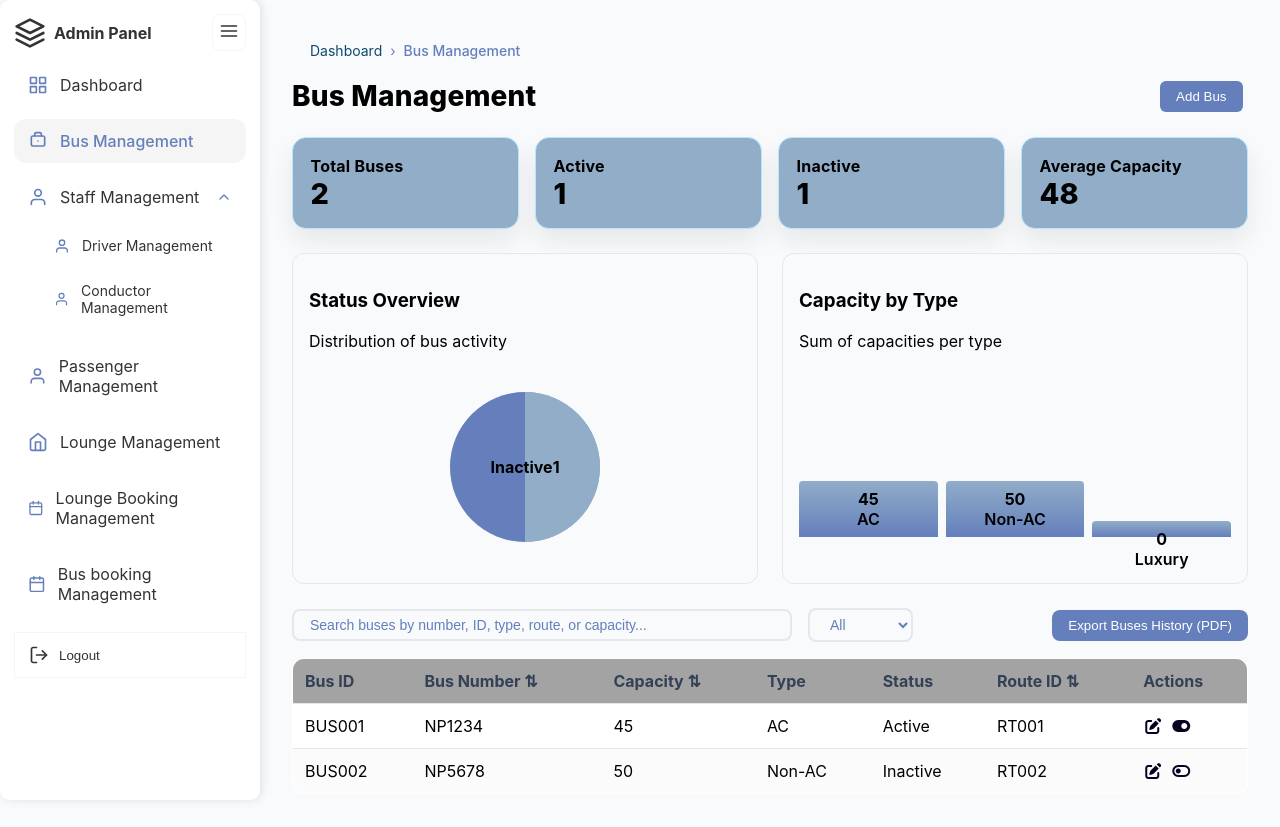
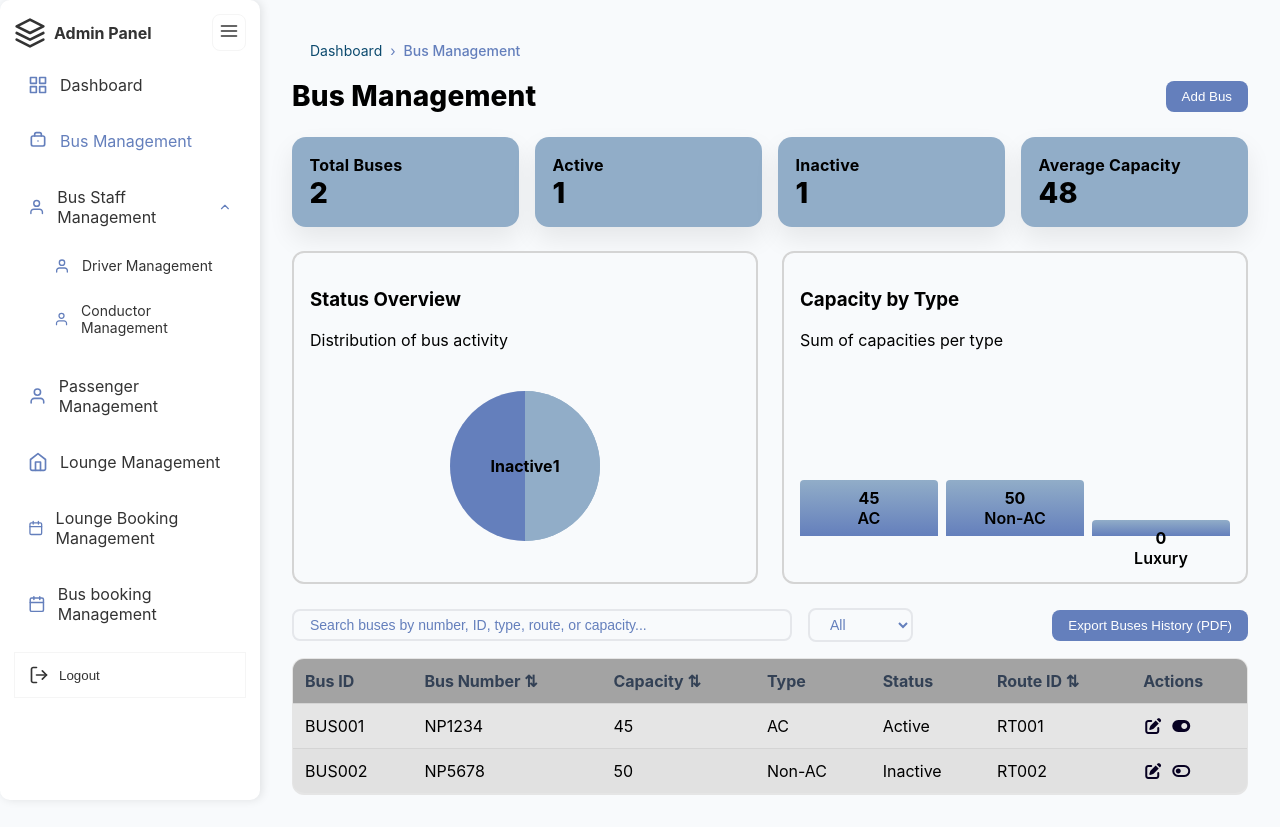
Before and after one commit to BusLounge/sts-admin-web-app, an Angular app in the folder frontend/my-angular-app/: page /bus-management in a window 1280 px wide. Built offline with nearby package versions, Linux system fonts and the light colour scheme.

Commit message:
`Updated styles and logic for sidebar and bus management component`

```diff
--- a/frontend/my-angular-app/src/app/pages/bus-management/bus-management.component.scss
+++ b/frontend/my-angular-app/src/app/pages/bus-management/bus-management.component.scss
@@ -28,16 +28,16 @@
       background: var(--color-buttns-light);
       color: var(--color-text-inverse);
       border: none;
+      border-radius: 8px;
       padding: 0.5rem 1rem;
-      border-radius: 6px;
       cursor: pointer;
-      transition: 0.3s;
-      margin-right: 5.5px;
+      transition: 0.2s;
+      white-space: nowrap;
 
       &:hover {
-        background: var(--color-primary-700);
-        transform: translateY(-1px);
-        box-shadow: 0 6px 18px rgba(53, 61, 212, 0.25);
+        background: var(--secondary-color);
+
+
       }
     }
   }
@@ -53,7 +53,7 @@
 
     .stat-card {
       background:  var(--color-secondary-500) ;
-      border: 1px solid var(--color-primary-200);
+      border: 1px ;
       border-radius: 14px;
       padding: 1.1rem;
       box-shadow: 0 12px 26px rgba(0, 0, 0, 0.08);
@@ -81,7 +81,7 @@
 
     .chart {
       background: var(--color-background-primary);
-      border: 1px solid var(--color-border-light);
+      border: 2px solid var( --color-neutral-300);
       border-radius: 12px;
       padding: 1rem;
 
@@ -235,23 +235,24 @@
       transition: 0.2s;
       white-space: nowrap;
 
-      &:hover { opacity: 0.9; }
+      &:hover { background: var(--secondary-color); }
     }
   }
 
   .bus-table {
     width: 100%;
-    border-collapse: collapse;
+    border-collapse:collapse;
     margin: 0rem;
-    background: #fff;
-    border: 1px solid #e5e7eb;
+    background: var(--color-neutral-200);
+    border: 1px solid var(--color-neutral-300);
+    border-bottom: 2px solid var(--color-neutral-600);
     border-radius: 12px;
     overflow: hidden;
     text-align: left;
 
     th, td {
       padding: 0.75rem;
-      border-bottom: 1px solid #e5e7eb;
+      border-bottom: 1px solid var(--color-neutral-300);
     }
 
     th {
--- a/frontend/my-angular-app/src/app/shared/components/sidebar/sidebar.component.html
+++ b/frontend/my-angular-app/src/app/shared/components/sidebar/sidebar.component.html
@@ -18,7 +18,7 @@
   <nav class="sidebar-nav">
     <ul class="nav-list">
       <li class="nav-item" [class.active]="currentPage === 'dashboard'">
-        <a (click)="navigate.emit('dashboard')" class="nav-link">
+        <a (click)="setActivePage('dashboard'); navigate.emit('dashboard')" class="nav-link">
           <svg width="20" height="20" viewBox="0 0 24 24" fill="none" xmlns="http://www.w3.org/2000/svg">
             <rect x="3" y="3" width="7" height="7" stroke="currentColor" stroke-width="2" stroke-linecap="round" stroke-linejoin="round"/>
             <rect x="14" y="3" width="7" height="7" stroke="currentColor" stroke-width="2" stroke-linecap="round" stroke-linejoin="round"/>
@@ -29,7 +29,7 @@
         </a>
       </li>
       <li class="nav-item" [class.active]="currentPage === 'bus-management'">
-        <a (click)="navigate.emit('bus-management')" class="nav-link">
+        <a (click)="setActivePage('bus-management'); navigate.emit('bus-management')" class="nav-link">
           <svg width="20" height="20" viewBox="0 0 24 24" fill="none" xmlns="http://www.w3.org/2000/svg">
             <path d="M4 16C4 17.1 4.9 18 6 18H18C19.1 18 20 17.1 20 16V8C20 6.9 19.1 6 18 6H6C4.9 6 4 6.9 4 8V16Z" stroke="currentColor" stroke-width="2" stroke-linecap="round" stroke-linejoin="round"/>
             <path d="M8 6V4C8 2.9 8.9 2 10 2H14C15.1 2 16 2.9 16 4V6" stroke="currentColor" stroke-width="2" stroke-linecap="round" stroke-linejoin="round"/>
@@ -44,7 +44,7 @@
             <path d="M20 21V19C20 17.9391 19.5786 16.9217 18.8284 16.1716C18.0783 15.4214 17.0609 15 16 15H8C6.93913 15 5.92172 15.4214 5.17157 16.1716C4.42143 16.9217 4 17.9391 4 19V21" stroke="currentColor" stroke-width="2" stroke-linecap="round" stroke-linejoin="round"/>
             <circle cx="12" cy="7" r="4" stroke="currentColor" stroke-width="2" stroke-linecap="round" stroke-linejoin="round"/>
           </svg>
-          <span *ngIf="sidebarOpen">Staff Management</span>
+          <span *ngIf="sidebarOpen">Bus Staff Management</span>
           <svg *ngIf="sidebarOpen" width="16" height="16" viewBox="0 0 24 24" fill="none" xmlns="http://www.w3.org/2000/svg" class="expand-icon" [class.expanded]="staffMenuExpanded">
             <polyline points="6,9 12,15 18,9" stroke="currentColor" stroke-width="2" stroke-linecap="round" stroke-linejoin="round"/>
           </svg>
@@ -71,7 +71,7 @@
         </ul>
       </li>
       <li class="nav-item" [class.active]="currentPage === 'passenger-management'">
-        <a (click)="navigate.emit('passenger-management')" class="nav-link">
+        <a (click)="setActivePage('passenger-management'); navigate.emit('passenger-management')" class="nav-link">
           <svg width="20" height="20" viewBox="0 0 24 24" fill="none" xmlns="http://www.w3.org/2000/svg">
             <path d="M20 21V19C20 17.9391 19.5786 16.9217 18.8284 16.1716C18.0783 15.4214 17.0609 15 16 15H8C6.93913 15 5.92172 15.4214 5.17157 16.1716C4.42143 16.9217 4 17.9391 4 19V21" stroke="currentColor" stroke-width="2" stroke-linecap="round" stroke-linejoin="round"/>
             <circle cx="12" cy="7" r="4" stroke="currentColor" stroke-width="2" stroke-linecap="round" stroke-linejoin="round"/>
@@ -80,7 +80,7 @@
         </a>
       </li>
       <li class="nav-item" [class.active]="currentPage === 'lounges-management'">
-        <a (click)="navigate.emit('lounges-management')" class="nav-link">
+        <a (click)="setActivePage('lounges-management'); navigate.emit('lounges-management')" class="nav-link">
           <svg width="20" height="20" viewBox="0 0 24 24" fill="none" xmlns="http://www.w3.org/2000/svg">
             <path d="M3 9L12 2L21 9V20C21 20.5304 20.7893 21.0391 20.4142 21.4142C20.0391 21.7893 19.5304 22 19 22H5C4.46957 22 3.96086 21.7893 3.58579 21.4142C3.21071 21.0391 3 20.5304 3 20V9Z" stroke="currentColor" stroke-width="2" stroke-linecap="round" stroke-linejoin="round"/>
             <path d="M9 22V12H15V22" stroke="currentColor" stroke-width="2" stroke-linecap="round" stroke-linejoin="round"/>
@@ -89,7 +89,7 @@
         </a>
       </li>
       <li class="nav-item" [class.active]="currentPage === 'lounge-booking'">
-        <a (click)="navigate.emit('lounge-booking')" class="nav-link">
+        <a (click)="setActivePage('lounge-booking'); navigate.emit('lounge-booking')" class="nav-link">
           <svg width="20" height="20" viewBox="0 0 24 24" fill="none" xmlns="http://www.w3.org/2000/svg">
             <rect x="3" y="4" width="18" height="18" rx="2" ry="2" stroke="currentColor" stroke-width="2" stroke-linecap="round" stroke-linejoin="round"/>
             <line x1="16" y1="2" x2="16" y2="6" stroke="currentColor" stroke-width="2" stroke-linecap="round" stroke-linejoin="round"/>
@@ -100,7 +100,7 @@
         </a>
       </li>
       <li class="nav-item" [class.active]="currentPage === 'bus-booking'">
-        <a (click)="navigate.emit('bus-booking')" class="nav-link">
+        <a (click)="setActivePage('bus-booking'); navigate.emit('bus-booking')" class="nav-link">
           <svg width="20" height="20" viewBox="0 0 24 24" fill="none" xmlns="http://www.w3.org/2000/svg">
             <rect x="3" y="4" width="18" height="18" rx="2" ry="2" stroke="currentColor" stroke-width="2" stroke-linecap="round" stroke-linejoin="round"/>
             <line x1="16" y1="2" x2="16" y2="6" stroke="currentColor" stroke-width="2" stroke-linecap="round" stroke-linejoin="round"/>
--- a/frontend/my-angular-app/src/app/shared/components/sidebar/sidebar.component.scss
+++ b/frontend/my-angular-app/src/app/shared/components/sidebar/sidebar.component.scss
@@ -56,9 +56,8 @@
 }
 
 .nav-item.active .nav-link {
-  background: var(--sidebar-hover);
-  color: var(--sidebar-active);
-  font-weight: 500;
+  color: var(--color-text-muted);
+  font-weight: normal;
 }
 .nav-item .nav-link:hover { filter: brightness(1.05); }
 
@@ -107,9 +106,8 @@
     }
 
     &.active {
-      background: var(--sidebar-hover);
-      color: var(--sidebar-active);
-      font-weight: 500;
+      color: var(--color-text-muted);
+      font-weight: normal;
     }
   }
 }
--- a/frontend/my-angular-app/src/app/shared/components/sidebar/sidebar.component.ts
+++ b/frontend/my-angular-app/src/app/shared/components/sidebar/sidebar.component.ts
@@ -25,6 +25,8 @@ export class SidebarComponent {
     this.currentPage = page;
     if (page === 'driver-management' || page === 'conductor-management') {
       this.staffMenuExpanded = true;
+    } else {
+      this.staffMenuExpanded = false;
     }
   }
 }
```
